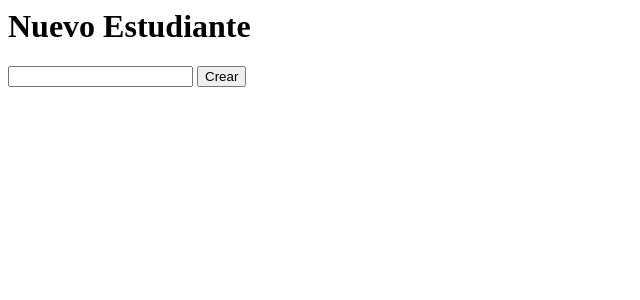
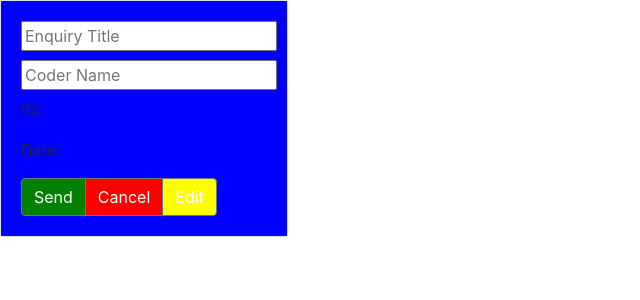
Before and after one commit to LauraBas/ConsultoryDB, a PHP site: page /src/CreateConsultory.php in a window 1280 px wide. Shown: the top 300 px of the page, without its empty margins (0-640 px from the left). Run offline with PHP 8.4, Linux system fonts and the light colour scheme.

Commit message:
Function "Add a new card"

```diff
--- a/index.php
+++ b/index.php
@@ -10,7 +10,7 @@
 <body>
 
     <?php
-    require("src/ListStudents.php");
+    require("src/ListCards.php");
 
     ?>
 </body>
--- a/src/CreateConsultory.php
+++ b/src/CreateConsultory.php
@@ -1,8 +1,33 @@
+<!DOCTYPE html>
+<html lang="en">
+<head>
+    <meta charset="UTF-8">
+    <meta name="viewport" content="width=device-width, initial-scale=1.0">
+    <link rel="stylesheet" href="https://cdn.jsdelivr.net/npm/bootstrap@4.5.3/dist/css/bootstrap.min.css" integrity="sha384-TX8t27EcRE3e/ihU7zmQxVncDAy5uIKz4rEkgIXeMed4M0jlfIDPvg6uqKI2xXr2" crossorigin="anonymous">
+    <title>Document</title>
+    <style>
+    .card-body {
+        background-color: blue;
+
+    }
+    .send {
+        background-color: green;
+    }
+    .cancel {
+        background-color: red;
+    }
+    .edit {
+        background-color: yellow;
+    }
+    </style>
+</head>
+<body>
+
 <?php
-
 use phpDocumentor\Reflection\Location;
 
 require("Database.php");
+
 
 
 
@@ -20,10 +45,22 @@ if (!empty($_POST)) {
 
 
 ?>
+<div class="card" style="width: 18rem;">
+  <div class="card-body">
+<form action="CreateStudent.php" method="post">
+    <input placeholder="Enquiry Title" class="card-title" type="text" name="title">
+    <input placeholder="Coder Name"class="card-subtitle mb-2 text-muted" type="text" name="name">
+    <p class="card-text">ID:</p>
+    <p class="card-text">Date:</p>
+    <div class="btn-group" role="group" aria-label="Basic example">
+  <button type="submit" class="btn btn-secondary send">Send</button>
+  <button type="button" class="btn btn-secondary cancel">Cancel</button>
+  <button type="button" class="btn btn-secondary edit">Edit</button>
+</div>
+  </div>
+</div>
 
-<h1>Nuevo Estudiante</h1>
 
-<form action="CreateStudent.php" method="post">
-    <input type="text" name="name">
-    <input type="submit" value="Crear">
 </form>
+</body>
+</html>
```
